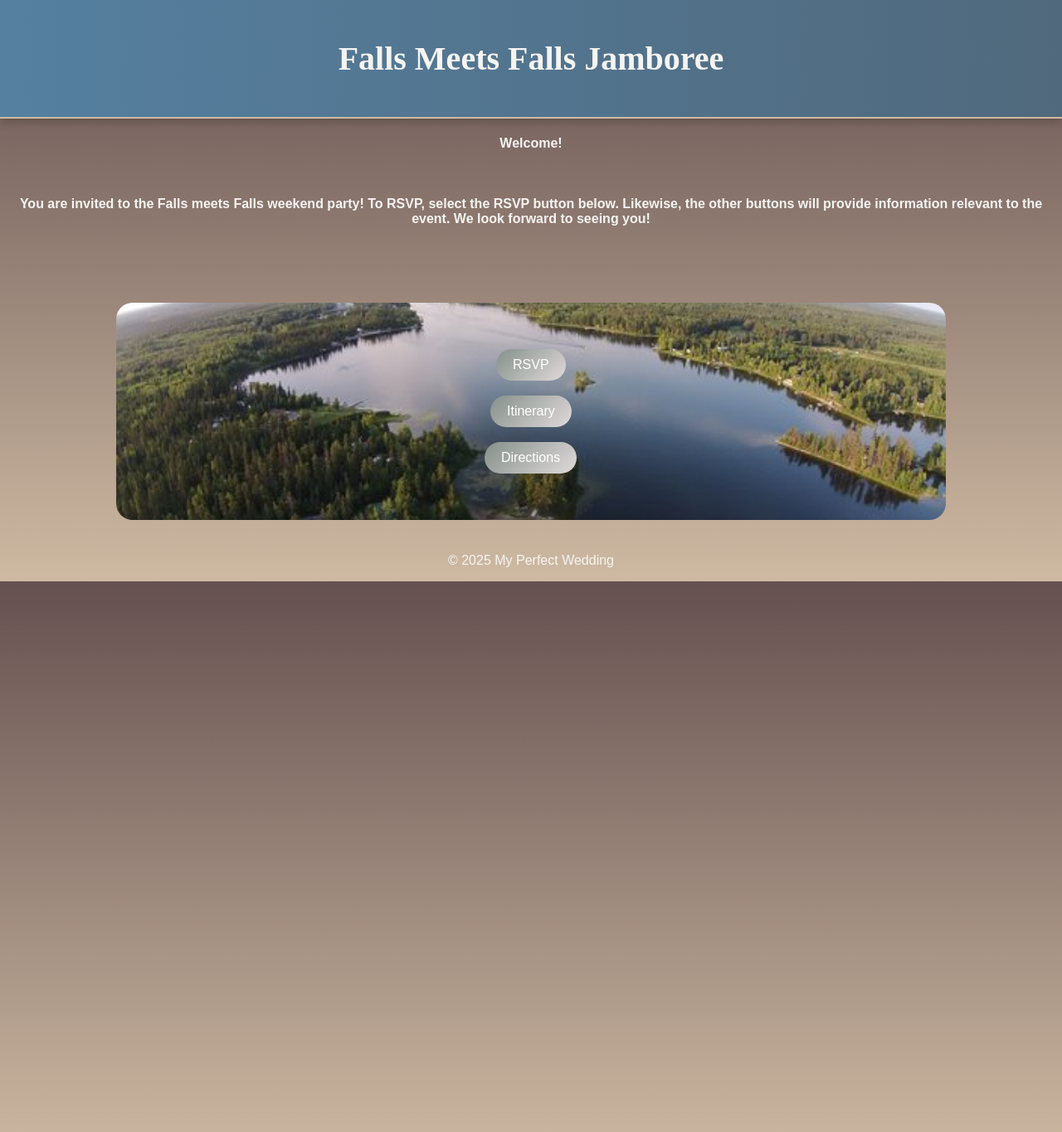
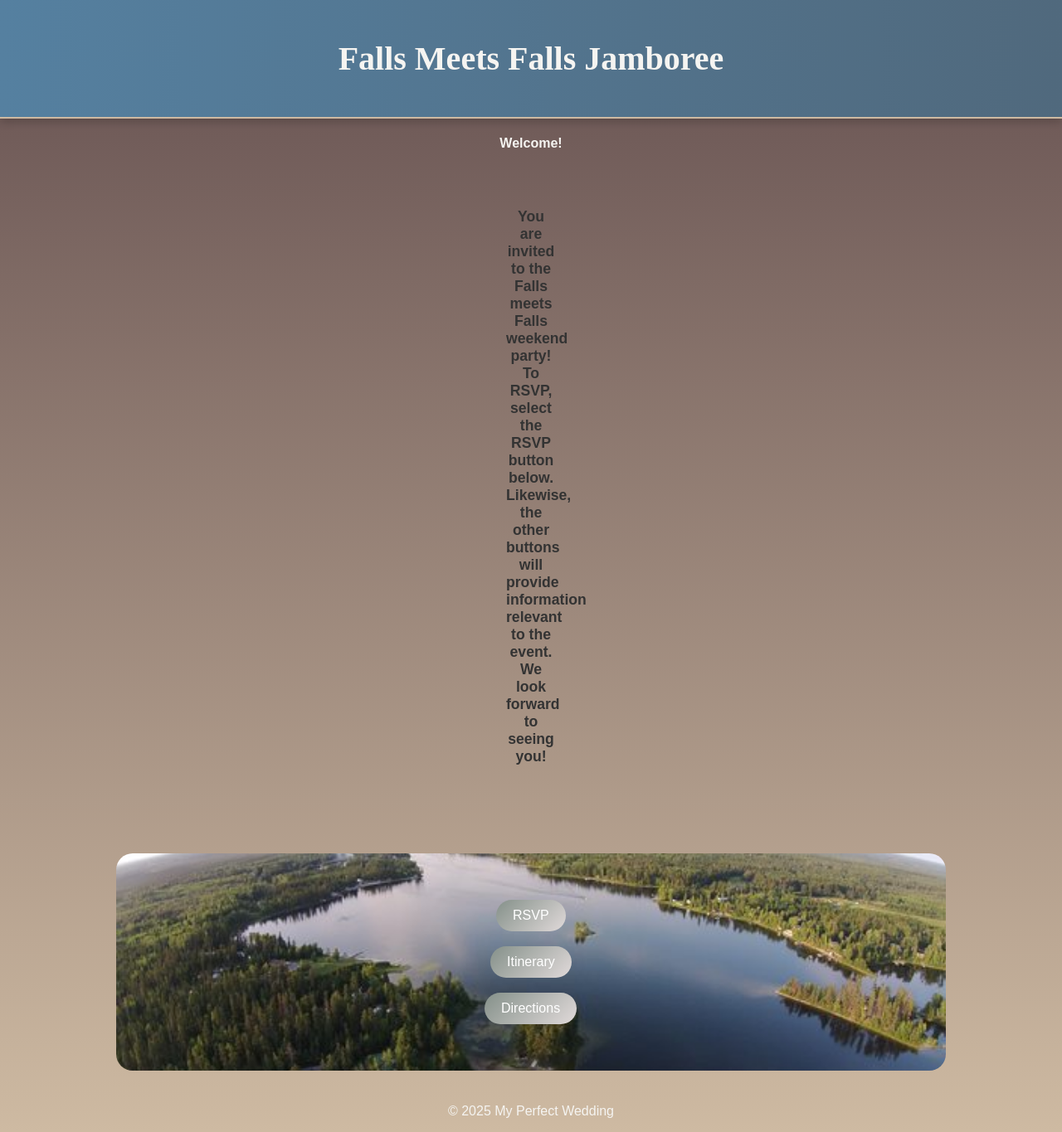
Before and after one commit to GitHerDone17/MyPerfectWedding, a Jekyll site: the page built from index.md, in a window 1280 px wide. Shown: the whole page at 83% size. Built offline with Jekyll 4.4.1, drawn with Linux system fonts in a browser that asks for light colours; our own code applies the rules of GitHub Pages for plain Markdown files.

Commit message:
Update custom.css

```diff
--- a/assets/css/custom.css
+++ b/assets/css/custom.css
@@ -70,3 +70,12 @@ html, body {
   text-align: center;
   color: white;
 }
+
+.invite-text {
+  font-size: 1.1rem;
+  text-align: center;
+  margin: 20px auto;
+  max-width: 100px;
+  padding: 10px 20px;
+  color: #333;
+}
```
